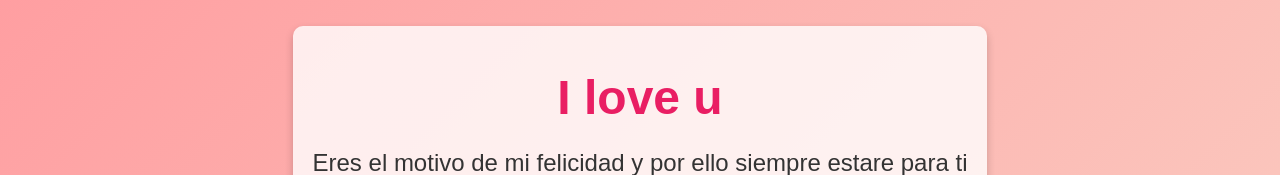
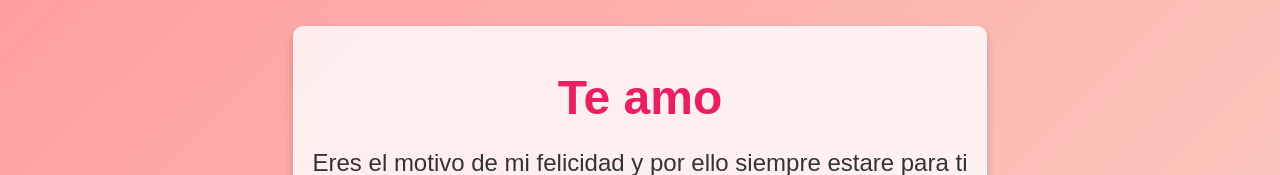
Before and after one commit to Axitzi/G, a plain HTML site: page index.html in a window 1280 px wide. Shown: the part 173-348 px from the top of the page. Drawn offline with Linux system fonts and the light colour scheme.

Commit message:
Update index.html

```diff
--- a/index.html
+++ b/index.html
@@ -80,7 +80,7 @@
 </head>
 <body>
     <div class="container">
-        <h1>I love u</h1>
+        <h1>Te amo</h1>
         <p>Eres el motivo de mi felicidad y por ello siempre estare para ti</p>
         <div class="heart">💗</div>
         <button onclick="showImage()">Ver Foto</button>
```
